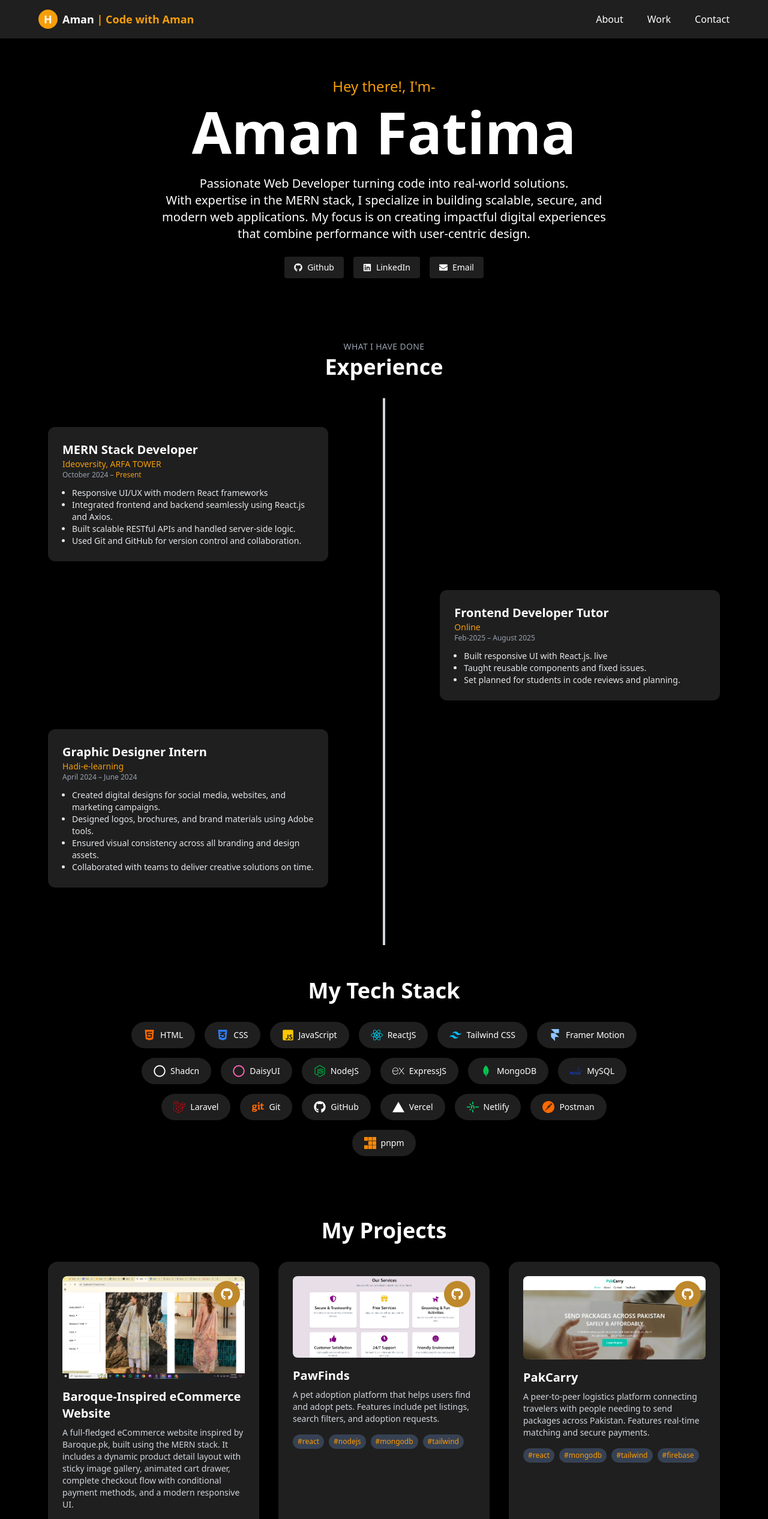
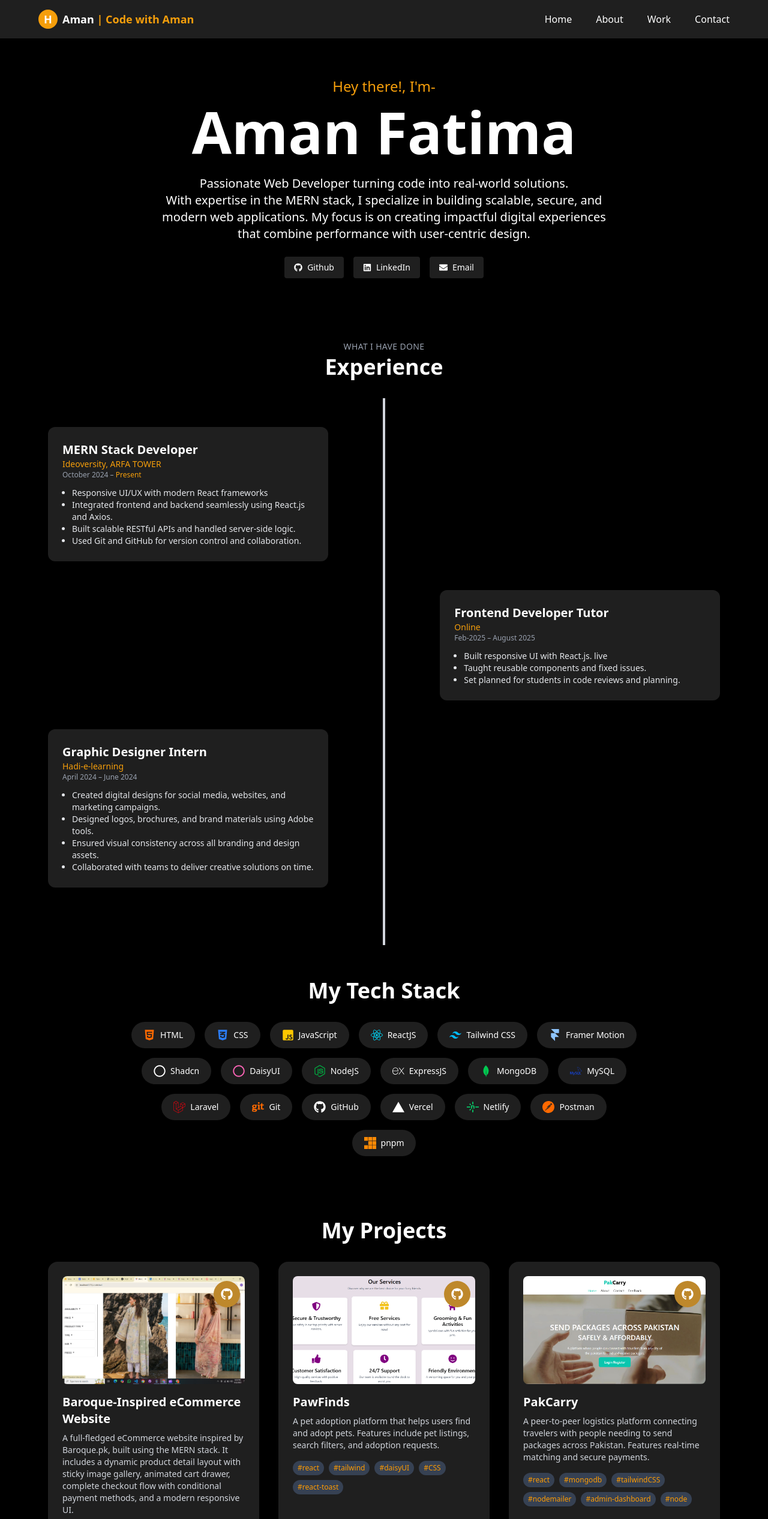
Before and after one commit to AmanFatima19/react-portfolio, a React (Vite) app: page / in a window 1280 px wide. Shown: the top 2533 px of the page at 60% size. Built offline with nearby package versions, Linux system fonts and the light colour scheme.

Commit message:
updating

```diff
--- a/src/components/common/Navbar.jsx
+++ b/src/components/common/Navbar.jsx
@@ -15,6 +15,12 @@ const Navbar = () => {
         </Link>
 
         <nav className="flex space-x-10 text-base">
+           <Link
+            to="/"
+            className="hover:text-[#F59E0B] transition duration-300"
+          >
+            Home
+          </Link>
           <Link
             to="/about"
             className="hover:text-[#F59E0B] transition duration-300"
--- a/src/components/ui/ProjectCard.jsx
+++ b/src/components/ui/ProjectCard.jsx
@@ -23,7 +23,7 @@ const projects = [
     title: "PawFinds",
     description:
       "A pet adoption platform that helps users find and adopt pets. Features include pet listings, search filters, and adoption requests.",
-    tags: ["react", "nodejs", "mongodb", "tailwind"],
+    tags: ["react","tailwind", "daisyUI","CSS","react-toast"],
     image: "paw-finds.png",
     github: "https://github.com/AmanFatima19/paw-finds",
   },
@@ -31,7 +31,7 @@ const projects = [
     title: "PakCarry",
     description:
       "A peer-to-peer logistics platform connecting travelers with people needing to send packages across Pakistan. Features real-time matching and secure payments.",
-    tags: ["react", "mongodb", "tailwind", "firebase"],
+    tags: ["react", "mongodb", "tailwindCSS", "nodemailer","admin-dashboard","node"],
     image: "pak-carry-proj.png",
     github: "https://github.com/AmanFatima19/pak-carry",
   },
@@ -77,7 +77,7 @@ const ProjectCard = () => {
                 <img
                   src={project.image}
                   alt={project.title}
-                  className="rounded-lg max-w-full max-h-60 object-cover"
+                  className="rounded-lg max-w-full h-45 object-cover"
                 />
                 <a
                   href={project.github}
```
